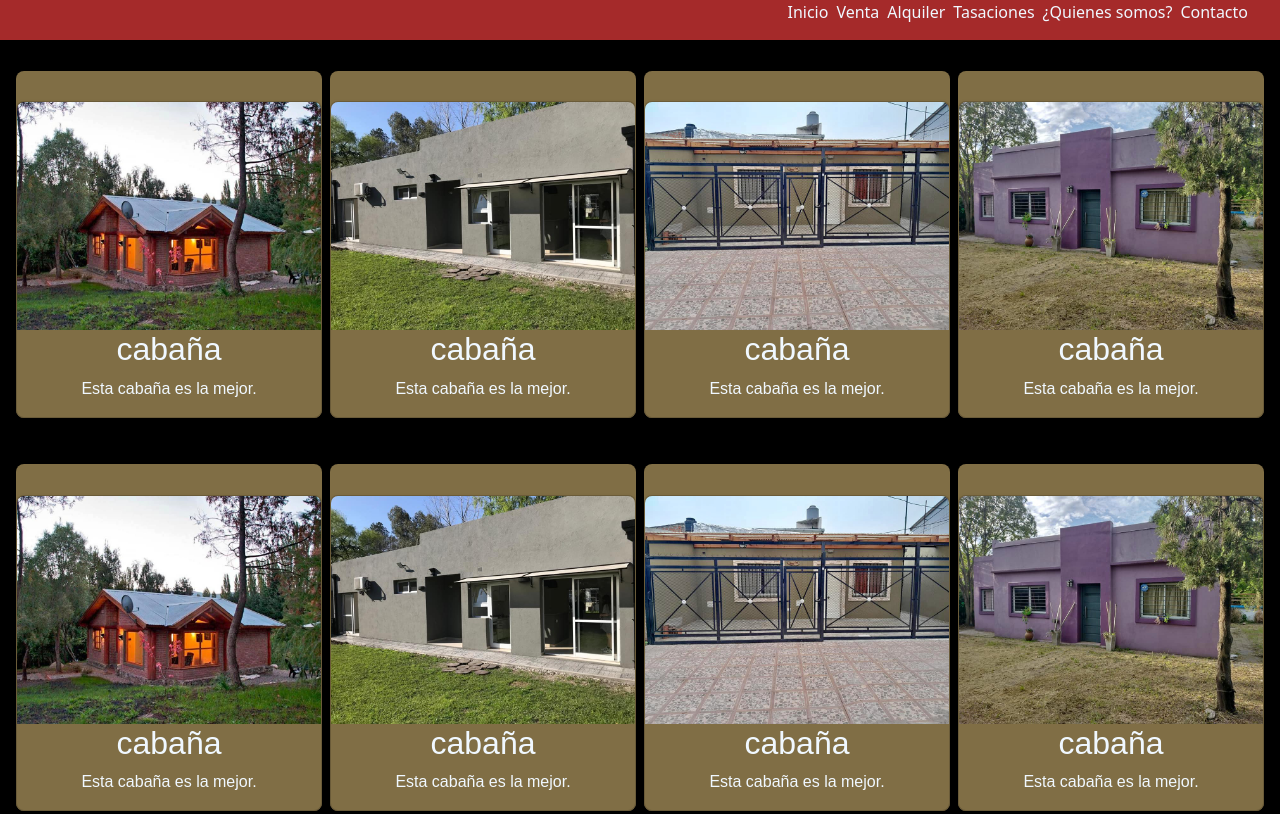
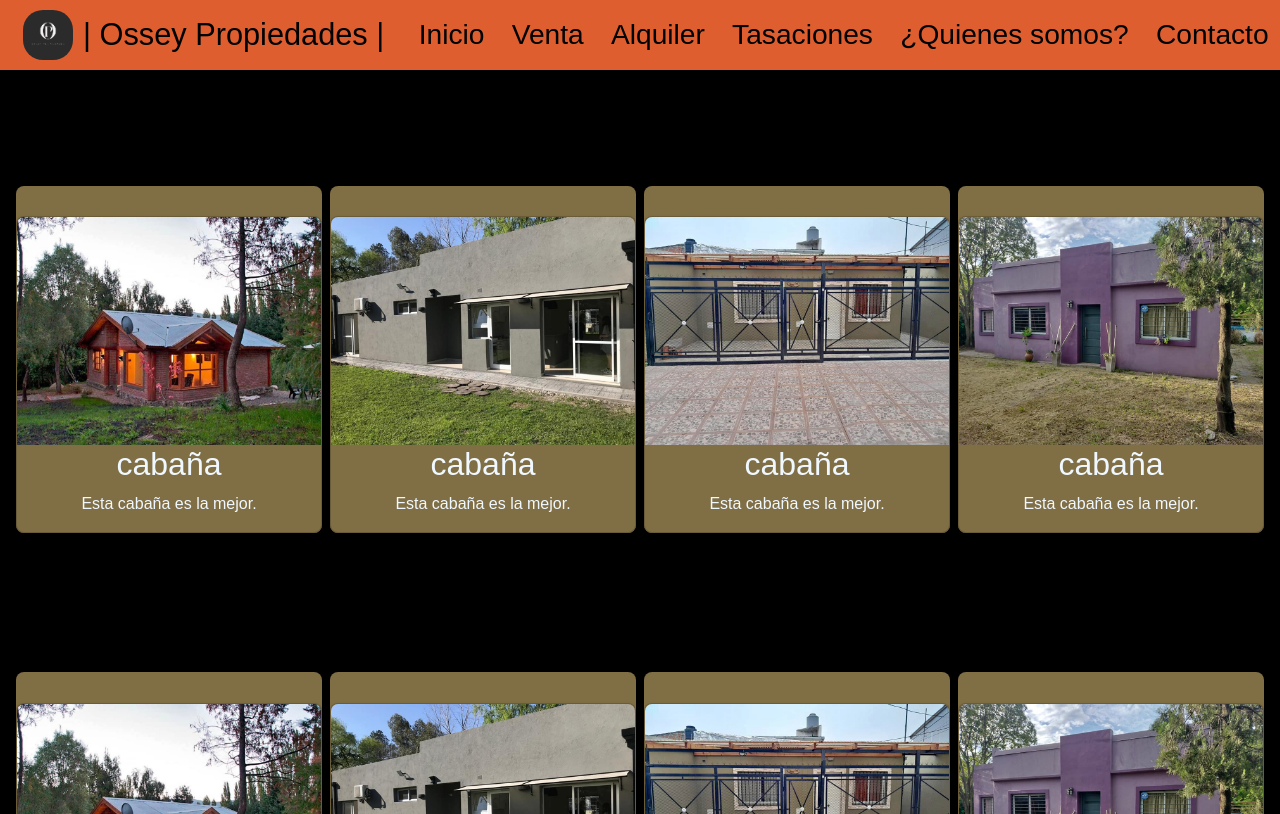
Before and after one commit to Gadelyesso/PreEntrega2-GabrielDelYesso, a plain HTML site: page index.html in a window 1280 px wide. Shown: the top 814 px of the page. Drawn offline with nearby package versions, Linux system fonts and the light colour scheme.

Commit message:
nav responsive

```diff
--- a/index.html
+++ b/index.html
@@ -12,15 +12,21 @@
 <body class="body">
     <!-- header -->
     <header>
-     <nav>
-        <ul>
-            <li><a href="index.html">Inicio</a></li>
-            <li><a href="./pages/venta.html">Venta</a></li>
-            <li><a href="./pages/alquiler.html">Alquiler</a></li>
-            <li><a href="./pages/tasaciones.html">Tasaciones</a></li>
-            <li><a href="./pages/la_empresa.html"> ¿Quienes somos?</a></li>
-            <li><a href="./pages/contacto.html">Contacto</a></li>
-        </ul>
+        <input type="checkbox" id="btn_menu">
+        <label for="btn_menu">
+            <img src="./assets/icons8-menú-50.png" alt="menu">
+        </label>
+        <div> <h2 class="h2-mobile">Ossey Propiedades </h2></div>
+     <a href="#"class="logo">
+        <img class="logo-img" src="./assets/logo.png" alt="logo-empresa">
+        <h2>| Ossey Propiedades | </h2></a>
+     <nav class="menu">
+            <a href="index.html">Inicio</a>
+            <a href="./pages/venta.html">Venta</a>
+            <a href="./pages/alquiler.html">Alquiler</a>
+            <a href="./pages/tasaciones.html">Tasaciones</a>
+            <a href="./pages/la_empresa.html"> ¿Quienes somos?</a>
+            <a href="./pages/contacto.html">Contacto</a>
      </nav>
     </header>
 <!-- cards -->
@@ -53,11 +59,9 @@
             <h2>cabaña</h2>
             <p>Esta cabaña es la mejor.</p>
         </section>
-
 </section>
         </div>
         </div>
-
         <section class="contenedor">
             <div class="img-uno">
                 <div class="card">
@@ -117,29 +121,15 @@
                     <h2>cabaña</h2>
                     <p>Esta cabaña es la mejor.</p>
                 </section>
-
-
         </section>
                 </div>
                 </div>
-
-
-
-
-
-
 </main>
-
 <!-- footer -->
-
 <footer>
     <h1>Todos lo derechos reservados</h1>
 </footer>
-
-
     <!-- breakpoint | 12 columnas -->
-
-
 
     <!-- scriptJava -->
     <script src="https://cdn.jsdelivr.net/npm/bootstrap@5.3.2/dist/js/bootstrap.bundle.min.js" integrity="sha384-C6RzsynM9kWDrMNeT87bh95OGNyZPhcTNXj1NW7RuBCsyN/o0jlpcV8Qyq46cDfL" crossorigin="anonymous"></script>
--- a/styles/style.css
+++ b/styles/style.css
@@ -6,52 +6,65 @@
 }
 .body{
     background-color: rgb(0, 0, 0);
-
+    font-family: sans-serif;
+    margin: 0px;
+}
+.h2-mobile{
+display: none;
+}
+header{
+display: flex;
+height: 70px;
+justify-content: space-between;
+background-color: rgb(223, 94, 47);
+align-items: center;
+}
+#btn_menu{
+    display: none;
+}
+header label{
+    display: none;
+}
+.logo{
+display: flex;
+align-items: center;
+}
+.logo h2{
+    margin-bottom: 0;
+}
+.logo img{
+    height: 50px;
+    margin-right: 10px;
+    border-radius: 40%;
+}
+header  a{
+    color: black;
+    text-decoration: none;
+    font-weight: 400;
 
 }
-header{
-    height: 5vh;
-    background-color: brown;
-
+header a:hover{
+    color: white;
 }
-
-header nav ul {
-    display: flex;
-    flex-direction: row;
-    justify-content: right;
-    list-style: none;
-    gap: 0.5rem;
-    font-size: 1rem;
-    margin-right: 2em;
-
-
-
-}
-
-
-header nav ul li a{
-    color: aliceblue;
-    text-decoration: none;
-
-
+header nav a{
+    margin: 0.4rem;
+    padding: 5px;
 
 }
 .contenedor{
+    margin-top: 85px;
     gap: 0.5rem;
     display: grid;
-    grid-template-columns: 1fr;
+    grid-template-columns:repeat(4,1fr);
     grid-template-rows: repeat(4, auto);
     margin-left: 1rem;
     margin-right: 1rem;
-
     }
-
 .contenedor div{
     margin-top: 10%;
     background-color: rgb(128, 110, 69);
     height: auto;
     border-radius: 0.5rem;
-
 }
 .contenedor div img{
     width: 100%;
@@ -71,45 +84,69 @@ header nav ul li a{
     color: aliceblue;
     text-align: center
 }
-
 footer {
     background-color: aliceblue;
 }
 footer h1{
-
     color: rgb(61, 86, 107);
     text-align: center;
-
 }
-
-/* media query desde mobile hacia desktop - tablet */
-@media (min-width: 768px){
-    /* header{
-        flex-direction: row-reverse;
-    } */
+/* media query desde mobile hacia desktop - desktop */
+    @media (max-width: 1024px){
+        .h2-mobile{
+display: none;
+        }
+        header nav a{
+            margin: 0.1rem;
+        }
+        .contenedor{
+            grid-template-columns: repeat(2,1fr);
+            grid-template-rows: repeat(3, auto);
+        }
+    }
+    .logo h2{
+        font-size: 2.4vw;
+    }
+    header  a{
+        font-size: 2.2vw;
+        padding: 2px;
+    }
+    /* media query desde desktop hacia mobile - tablet */
+@media (max-width: 768px){
+    .h2-mobile{
+        font-size: 130%;
+        font-weight: 600;
+    }
+    .logo h2{
+        display: none;
+    }
     .contenedor{
-        grid-template-columns: repeat(2,1fr);
+        grid-template-columns: repeat(1,1fr);
         grid-template-rows: repeat(3, auto);
-
     }
-/* media query desde mobile hacia desktop - desktop */
-    @media (min-width: 1024px){
-        /* header{
-            flex-direction: row-reverse;
-        } */
-        .contenedor{
-            grid-template-columns: repeat(4,1fr);
-            grid-template-rows: repeat(3, auto);
-
-        }
+    header nav{
+        display: flex;
+        flex-direction: column;
+        align-items: center;
+    }
+    header label{
+        display: block;
+        position:relative;
+    }
+    header label img{
+        width: 50px;
+        margin-left: 10px;
+    }
+    .menu{
+        position: absolute !important;
+        top: 70px;
+        background-color: rgb(223, 94, 47);
+        width: 100vw;
+        visibility: hidden;
+    }
+    #btn_menu:checked ~  .menu{
+        visibility: visible;
     }
 
 
-
-
-
-
-
-
-
 }
```
Also changed, not shown: assets/icons8-menú-50.png (added).
